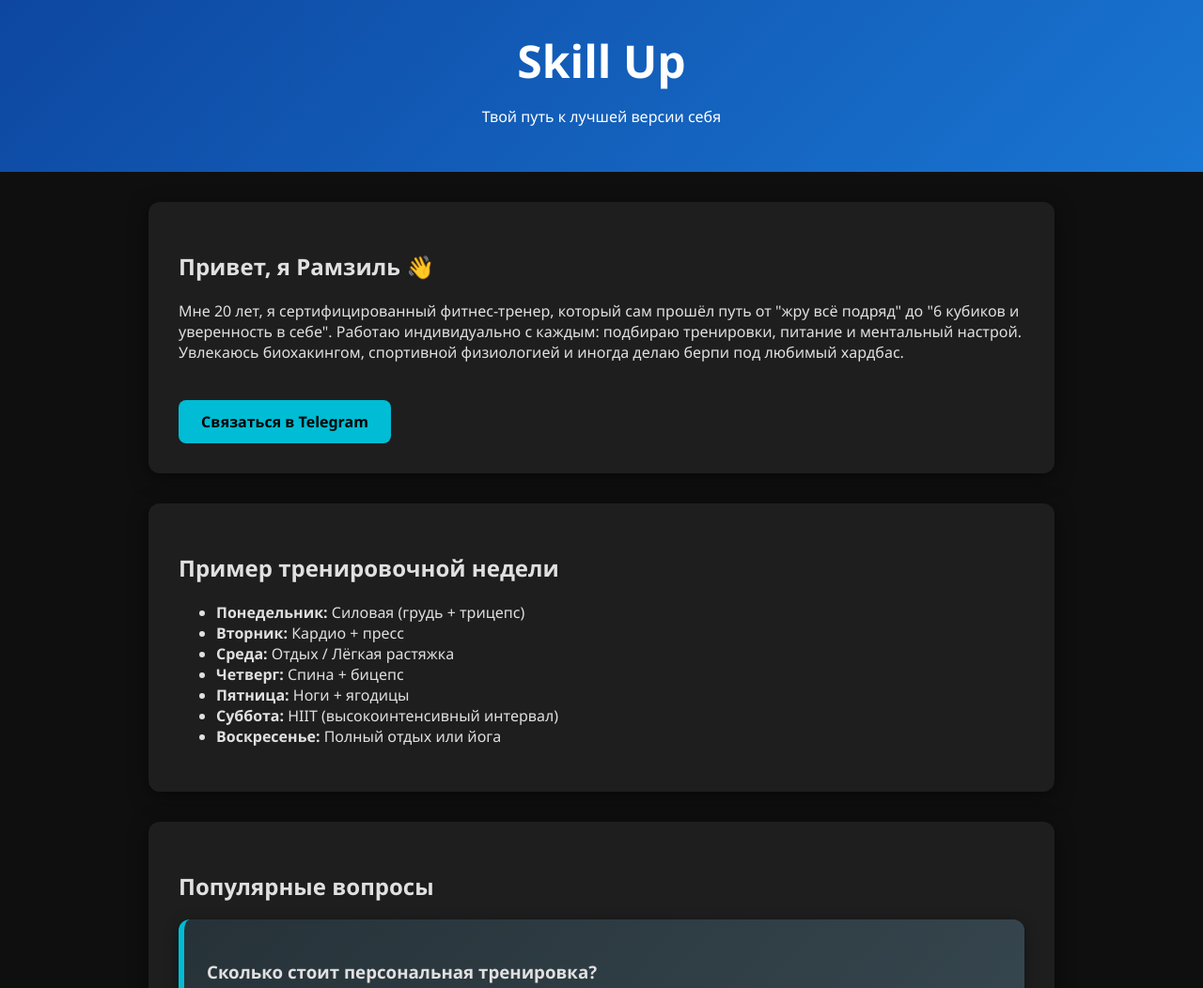
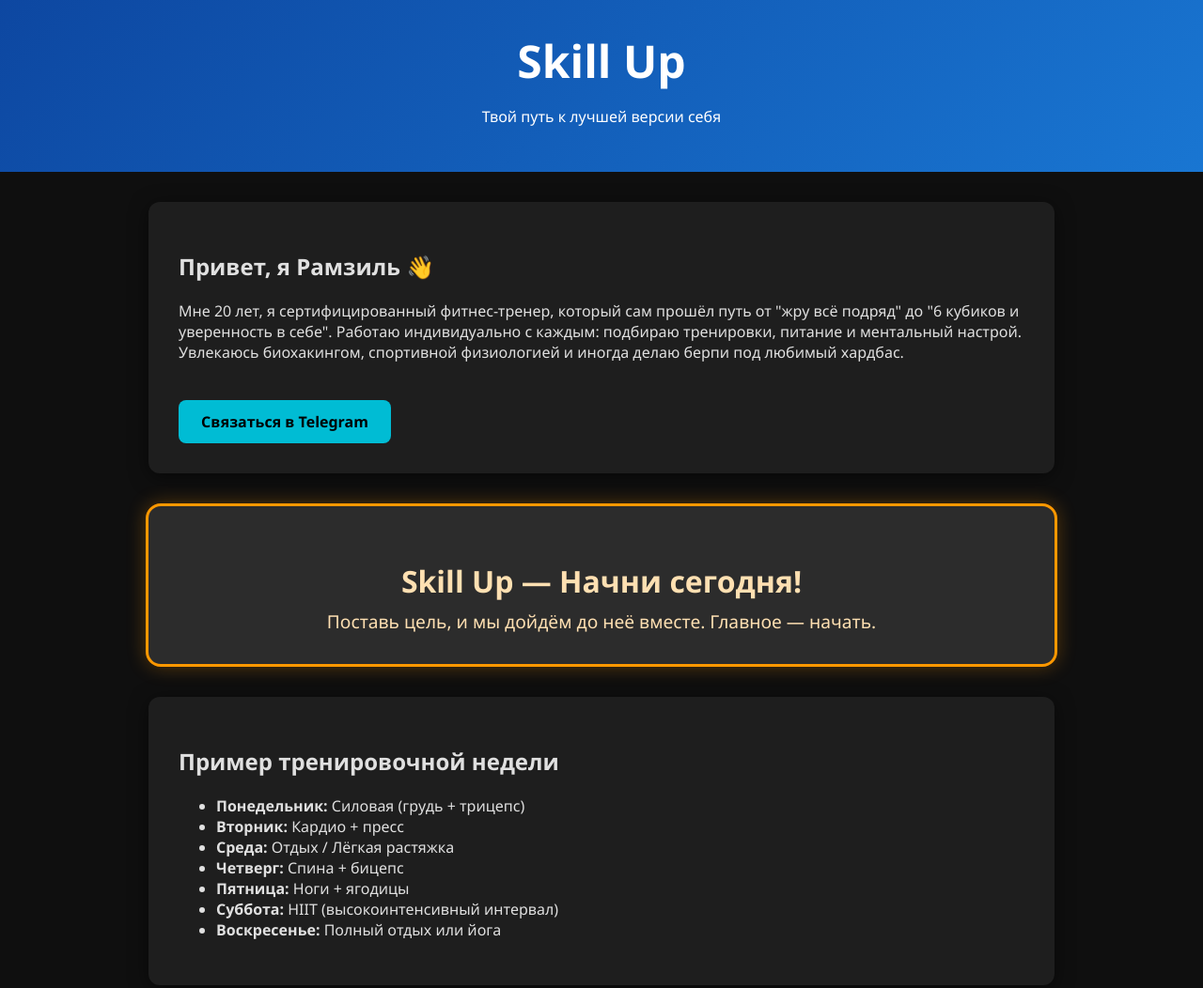
Before and after one commit to Chramz/skill, a plain HTML site: page index.html in a window 1280 px wide. Shown: the top 1052 px of the page at 94% size. Drawn offline with Linux system fonts and the light colour scheme.

Commit message:
Add files via upload

```diff
--- a/index.html
+++ b/index.html
@@ -131,6 +131,29 @@
         font-size: 1rem;
       }
     }
+
+    .skillup-banner {
+      border: 3px solid #ff9800;
+      background: #2c2c2c;
+      color: #ffe0b2;
+      text-align: center;
+      padding: 2rem;
+      margin: 2rem auto;
+      max-width: 900px;
+      border-radius: 16px;
+      box-shadow: 0 0 20px rgba(255, 152, 0, 0.3);
+      animation: fadeInUp 0.8s ease forwards;
+    }
+
+    .skillup-banner h2 {
+      font-size: 2rem;
+      margin-bottom: 0.5rem;
+    }
+
+    .skillup-banner p {
+      font-size: 1.2rem;
+      margin: 0;
+    }
     </style>
 </head>
 <body>
@@ -142,7 +165,7 @@
 <h2>Привет, я Рамзиль 👋</h2>
 <p>Мне 20 лет, я сертифицированный фитнес-тренер, который сам прошёл путь от "жру всё подряд" до "6 кубиков и уверенность в себе". Работаю индивидуально с каждым: подбираю тренировки, питание и ментальный настрой. Увлекаюсь биохакингом, спортивной физиологией и иногда делаю берпи под любимый хардбас.</p>
 <a class="cta-button" href="https://t.me/ramzzv?start=5147015707">Связаться в Telegram</a></section>
-<section class="plan">
+<section class="skillup-banner"><h2>Skill Up — Начни сегодня!</h2><p>Поставь цель, и мы дойдём до неё вместе. Главное — начать.</p></section><section class="plan">
 <h2>Пример тренировочной недели</h2>
 <ul>
 <li><strong>Понедельник:</strong> Силовая (грудь + трицепс)</li>
```
